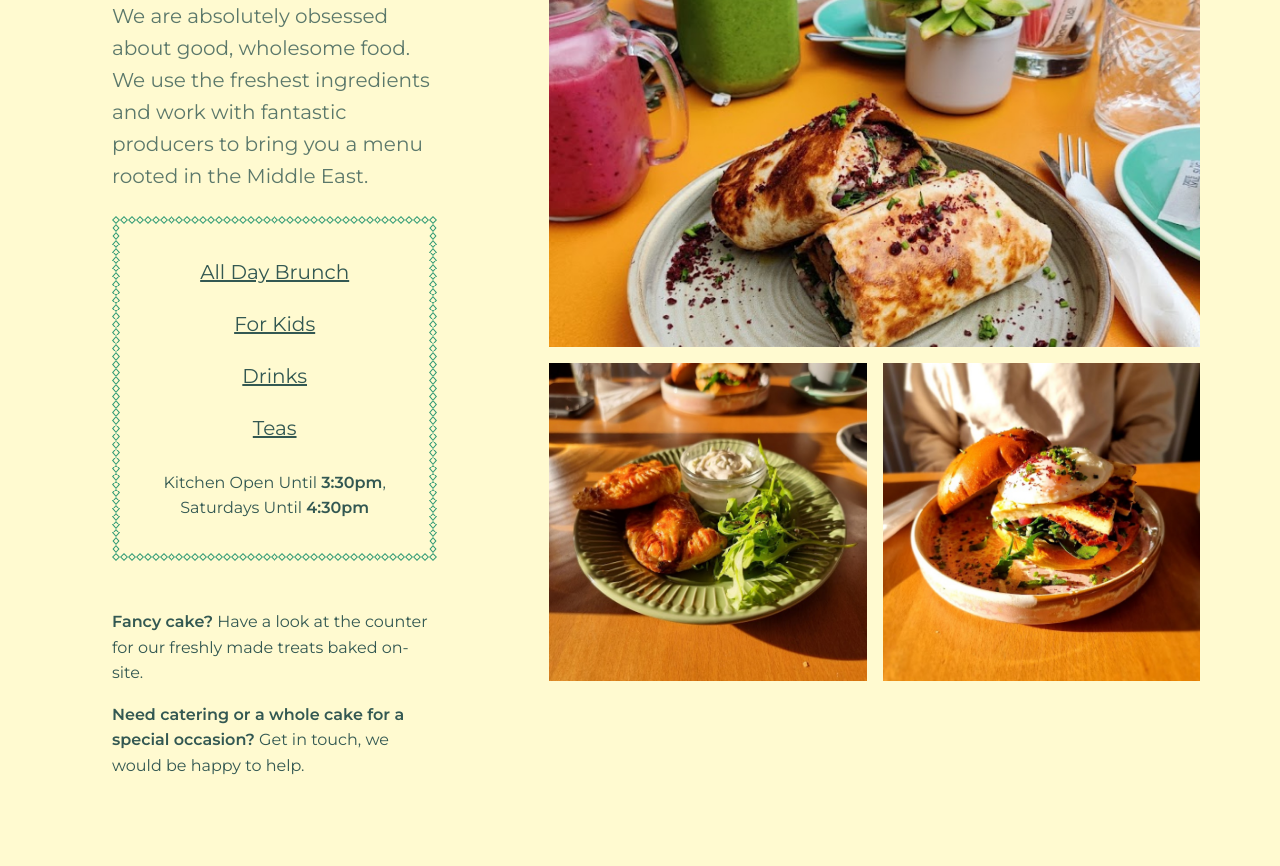
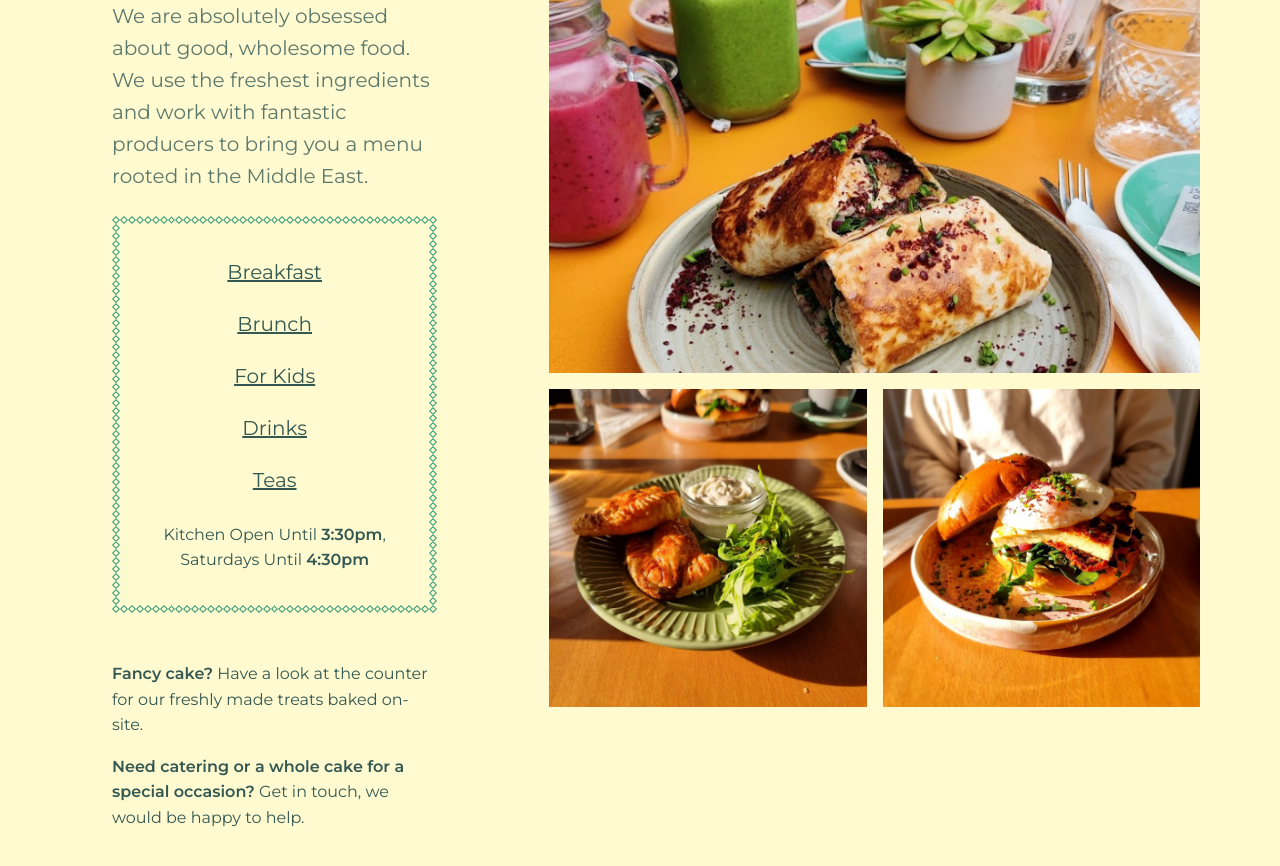
Before and after one commit to jaicab/wanasacafe, a Jekyll site: the page built from index.markdown, in a window 1280 px wide and 900 px high, scrolled down 1238 px. Shown: the top 866 px of the window. Built offline with Jekyll 4.4.1, drawn with Linux system fonts in a browser that asks for light colours.

Commit message:
Updated Config

```diff
--- a/_config.yml
+++ b/_config.yml
@@ -22,8 +22,10 @@ defaults:
 url: https://wanasacafe.co.uk
 Instagram: wanasakitchen
 Menus:
-- title: All Day Brunch
-  file: "/uploads/wanasa-lunch-menu-d76af5.pdf"
+- title: Breakfast
+  file: "/uploads/wanasa-breakfast-menu-f07d82.pdf"
+- title: Brunch
+  file: "/uploads/wanasa-lunch-menu-492c60.pdf"
 - title: For Kids
   file: "/uploads/wanasa-kids-menu-7246f3.pdf"
 - title: Drinks
```
